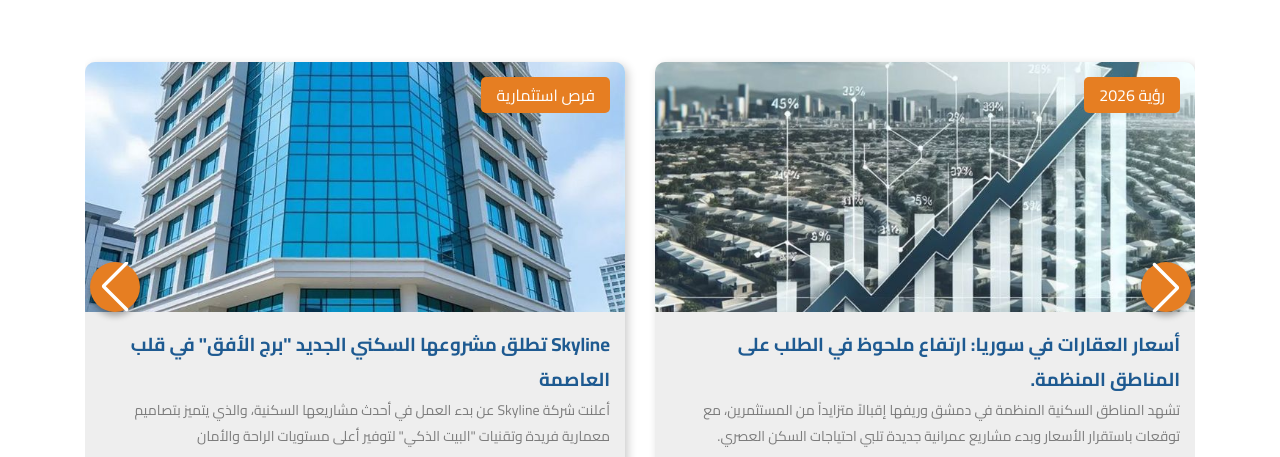
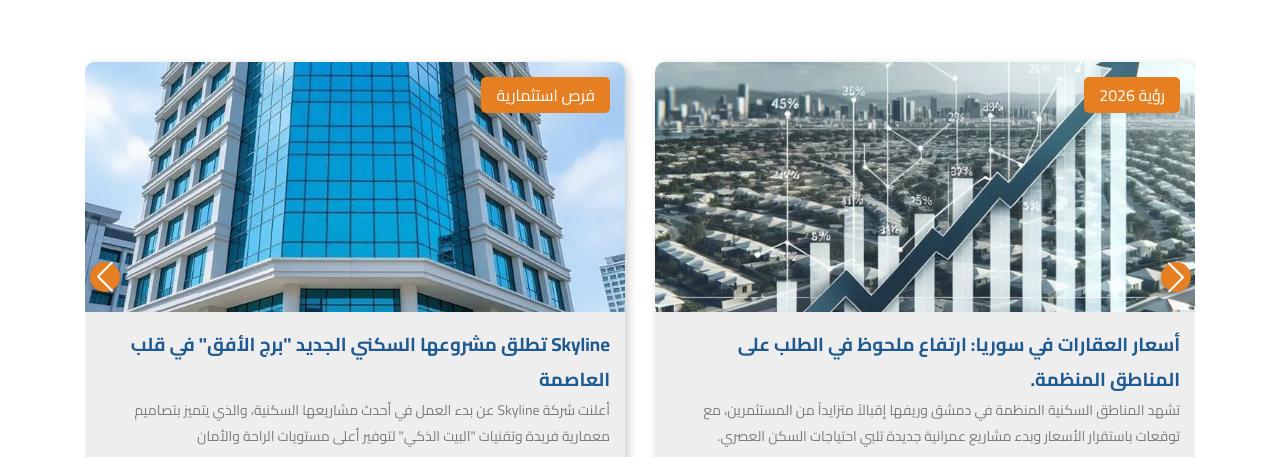
Before and after one commit to Ahmad557748/real, a website: page index.html in a window 1280 px wide. Shown: the part 5203-5660 px from the top of the page. Drawn offline with nearby package versions, Linux system fonts and the light colour scheme; some packages are replaced by stand-ins of ours; a script that the page names is missing; files whose address does not match are found by name.

Commit message:
update fix

```diff
--- a/scss/pages/_index.scss
+++ b/scss/pages/_index.scss
@@ -348,7 +348,7 @@
 
     .all-images {
         display: grid;
-        grid-template-columns: repeat(auto-fit, minmax(350px, 1fr));
+        grid-template-columns: repeat(auto-fit, minmax(300px, 1fr));
         gap: 30px;
 
         .image {
@@ -429,7 +429,7 @@
 
                 &:hover {
                     filter: grayscale(0);
-                    scale: 1.2;
+                    scale: 1.05;
                 }
             }
         }
@@ -558,9 +558,9 @@
                 border-radius: 50%;
 
                 /* تحديد حجم الدائرة */
-                width: 50px;
+                width: 30px;
                 /* عرض الدائرة */
-                height: 50px;
+                height: 30px;
                 /* طول الدائرة */
 
                 /* تمركز السهم داخل الدائرة */
@@ -585,7 +585,7 @@
 
             /* تصغير حجم السهم قليلاً ليتناسب مع حجم الدائرة الجديد */
             .swiper-button-prev::after {
-                font-size: 20px;
+                font-size: 10px;
                 /* حجم السهم الداخلي */
             }
 
@@ -609,9 +609,9 @@
                 border-radius: 50%;
 
                 /* تحديد حجم الدائرة */
-                width: 50px;
+                width: 30px;
                 /* عرض الدائرة */
-                height: 50px;
+                height: 30px;
                 /* طول الدائرة */
 
                 /* تمركز السهم داخل الدائرة */
@@ -636,7 +636,7 @@
 
             /* تصغير حجم السهم قليلاً ليتناسب مع حجم الدائرة الجديد */
             .swiper-button-next::after {
-                font-size: 20px;
+                font-size: 10px;
                 /* حجم السهم الداخلي */
             }
 
```
Also changed, not shown: single-product.html (+1 -1 lines), assets/css/style.css.
